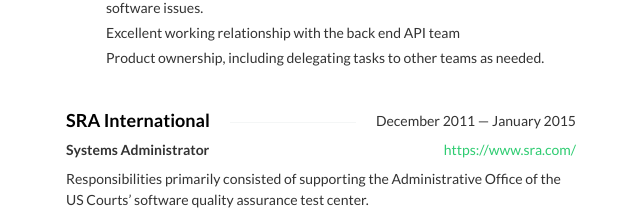
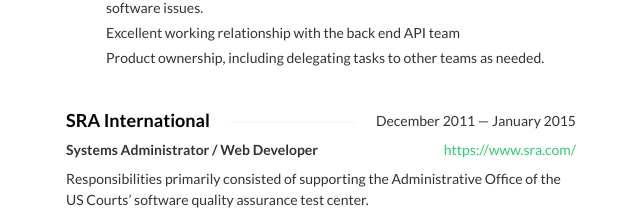
Before and after one commit to jessicacollins/jessicacollins.io, a plain HTML site: page index.html in a window 1280 px wide. Shown: the part 772-994 px from the top of the page, without its empty margins (409-1049 px from the left). Drawn offline with nearby package versions, Linux system fonts and the light colour scheme; some icons are missing.

Commit message:
Update index.html

```diff
--- a/index.html
+++ b/index.html
@@ -303,7 +303,7 @@ h4 span:first-child {
 					<a href="https://www.sra.com/">https://www.sra.com/</a>
 				</div>
 				<div class="position">
-					Systems Administrator
+					Systems Administrator / Web Developer
 				</div>
 				<div class="summary">
 					<p>Responsibilities primarily consisted of supporting the Administrative Office of the US Courts’ software quality assurance test center.</p>
```
